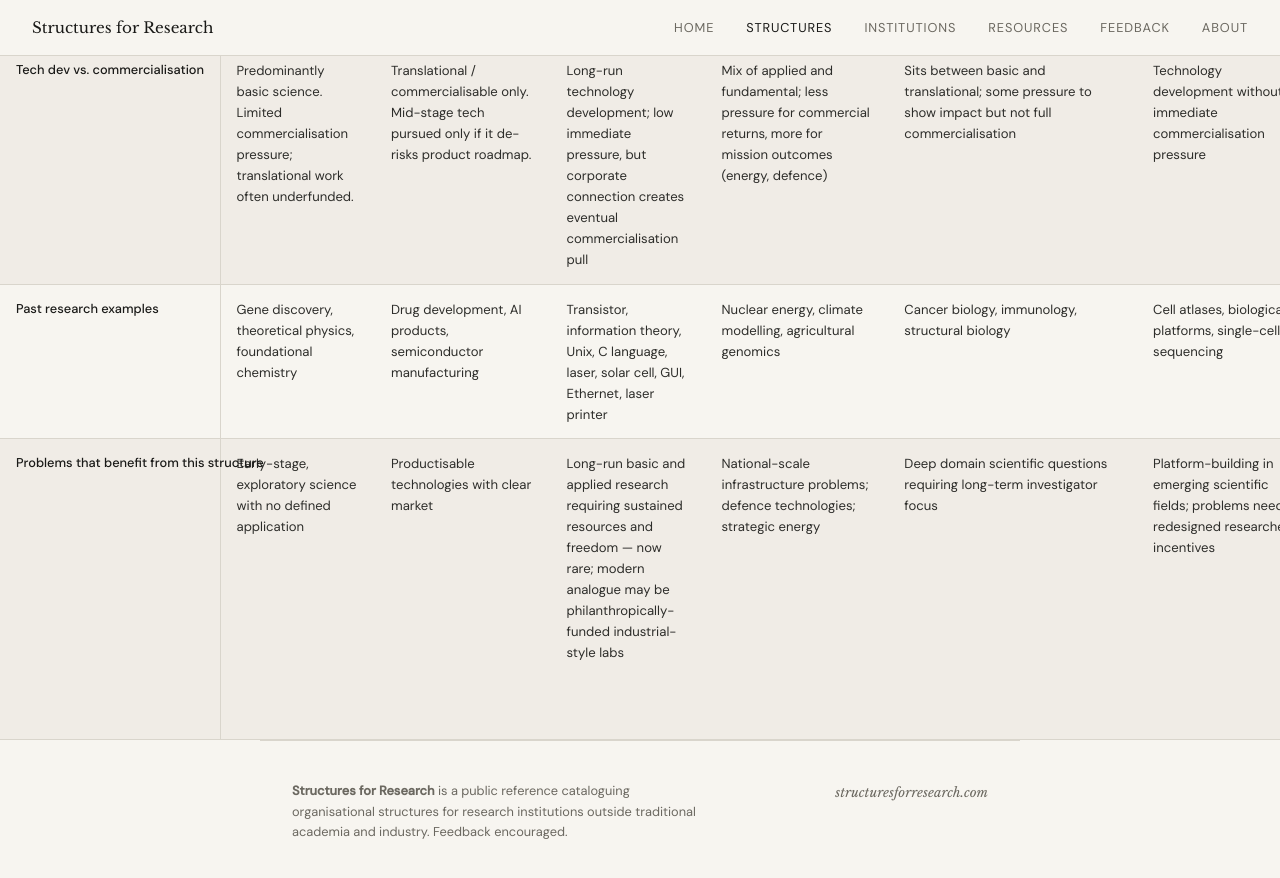
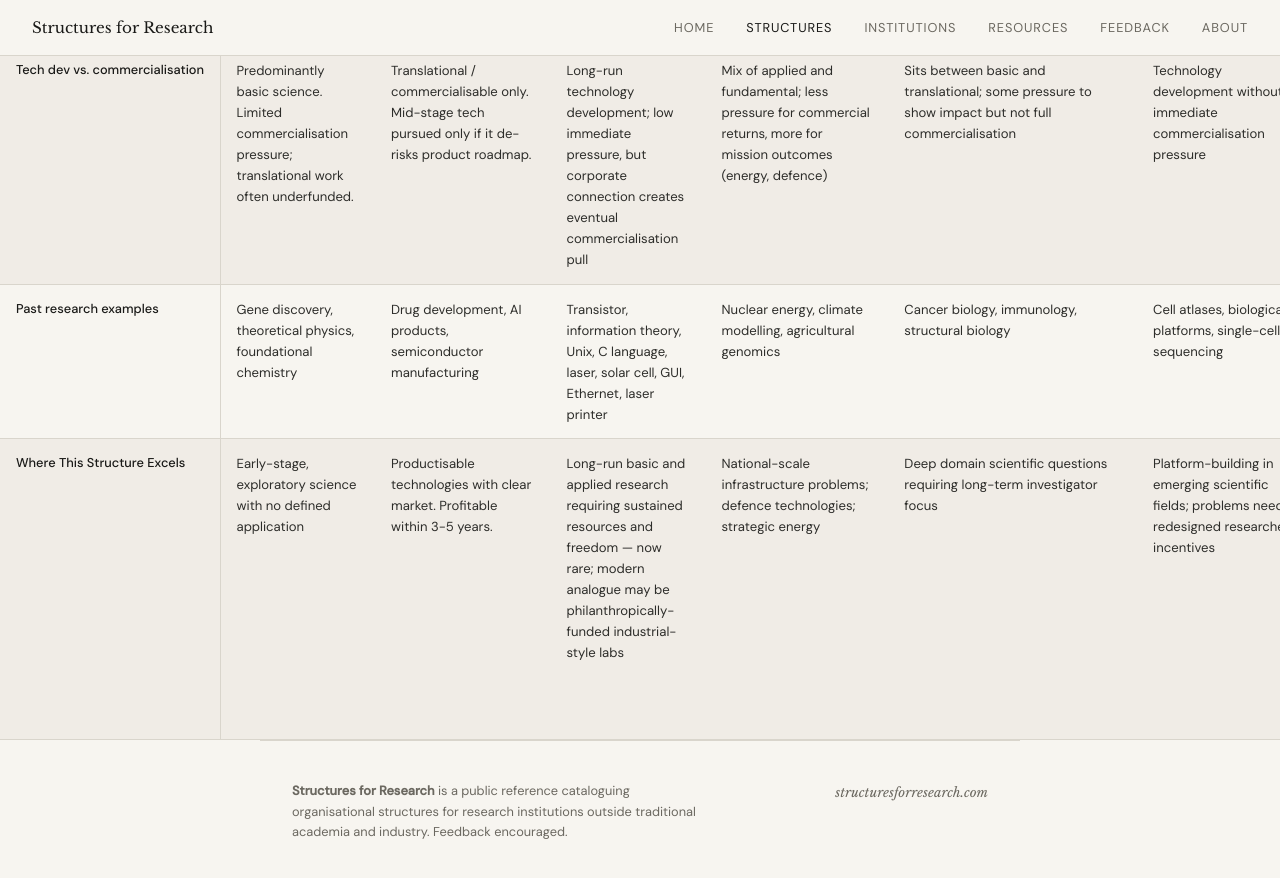
Before and after one commit to biancale4/structuresforresearch.com, a Jekyll site: the page built from structures.html, in a window 1280 px wide and 900 px high, scrolled down 2713 px. Shown: the top 878 px of the window. Built offline with Jekyll 4.4.1, drawn with Linux system fonts in a browser that asks for light colours.

Commit message:
Update structures.html

```diff
--- a/structures.html
+++ b/structures.html
@@ -206,9 +206,9 @@ description: Every research structure evaluated side by side across the same cri
         <td>Internet, GPS, stealth technology, mRNA vaccine platforms</td>
       </tr>
       <tr>
-        <td>Problems that benefit from this structure</td>
+        <td>Where This Structure Excels</td>
         <td>Early-stage, exploratory science with no defined application</td>
-        <td>Productisable technologies with clear market</td>
+        <td>Productisable technologies with clear market. Profitable within 3-5 years.</td>
         <td>Long-run basic and applied research requiring sustained resources and freedom — now rare; modern analogue may be philanthropically-funded industrial-style labs</td>
         <td>National-scale infrastructure problems; defence technologies; strategic energy</td>
         <td>Deep domain scientific questions requiring long-term investigator focus</td>
```
